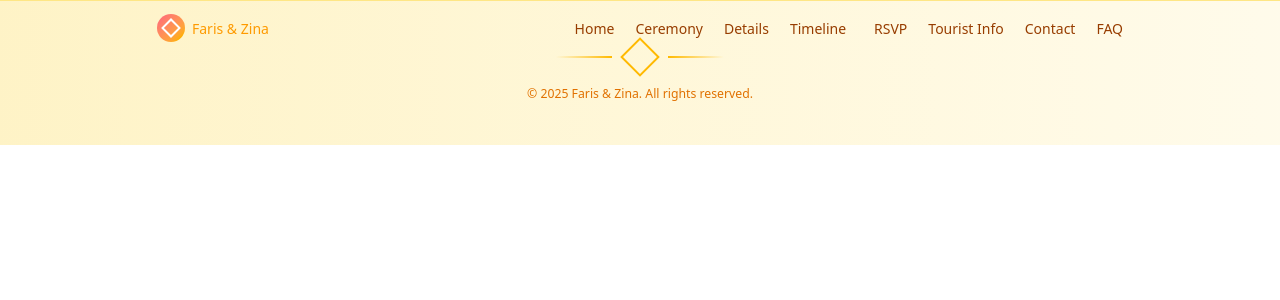
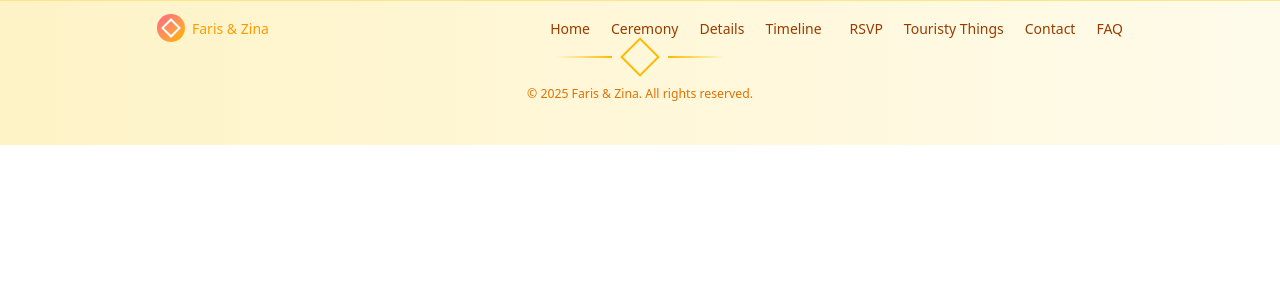
Before and after one commit to jamilfaisal/Wedding-RSVP-Website, a Next.js app: page / in a window 1280 px wide. Shown: the top 300 px of the page. Built offline with nearby package versions, Linux system fonts and the light colour scheme; no server answers.

Commit message:
feat(pages): rename 'Tourist Info' to 'Touristy Things' and create new Tourist Info page

```diff
--- a/src/components/layout/header/header.tsx
+++ b/src/components/layout/header/header.tsx
@@ -15,7 +15,7 @@ const sectionLinks = [
 
 const pageLinks = [
   { name: 'RSVP', href: '/rsvp' },
-  { name: 'Tourist Info', href: '/touristy' },
+  { name: 'Touristy Things', href: '/touristy-things' },
   { name: 'Contact', href: '/contact' },
   { name: 'FAQ', href: '/faq' },
 ];
```
Also changed, not shown: src/app/touristy-things/page.tsx (renamed from src/app/touristy/page.tsx).
